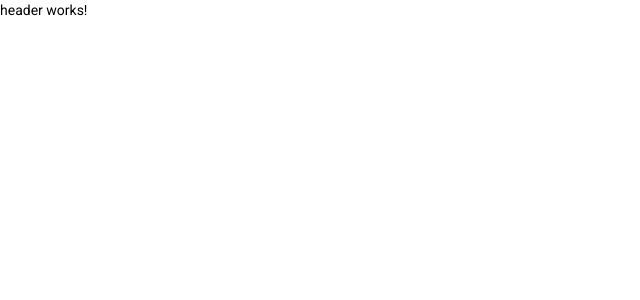
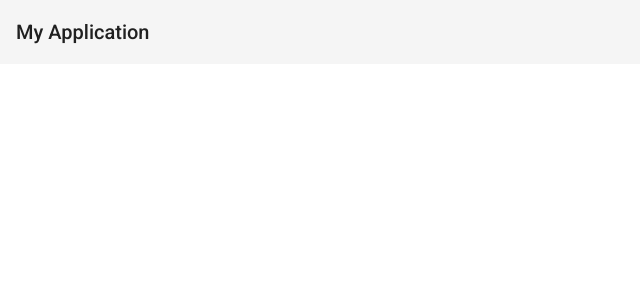
Before and after one commit to JeffersonLuizCruz/ANGULAR-ESTUDO, an Angular app: page / in a window 1280 px wide. Shown: the top 300 px of the page, without its empty margins (0-640 px from the left). Built offline with nearby package versions, Linux system fonts and the light colour scheme.

Commit message:
inserted the toobar tag

```diff
--- a/src/app/app.module.ts
+++ b/src/app/app.module.ts
@@ -5,6 +5,7 @@
 import { AppComponent } from './app.component';
 import { BrowserAnimationsModule } from '@angular/platform-browser/animations';
 import { HeaderComponent } from './components/template/header/header.component';
+import {MatToolbarModule} from '@angular/material/toolbar';
 
 @NgModule({
   declarations: [
@@ -14,7 +15,8 @@
   imports: [
     BrowserModule,
     AppRoutingModule,
-    BrowserAnimationsModule
+    BrowserAnimationsModule,
+    MatToolbarModule
   ],
   providers: [],
   bootstrap: [AppComponent]
--- a/src/app/components/template/header/header.component.html
+++ b/src/app/components/template/header/header.component.html
@@ -1 +1,3 @@
-<p>header works!</p>
+<mat-toolbar>
+    <span>My Application</span>
+</mat-toolbar>
```
